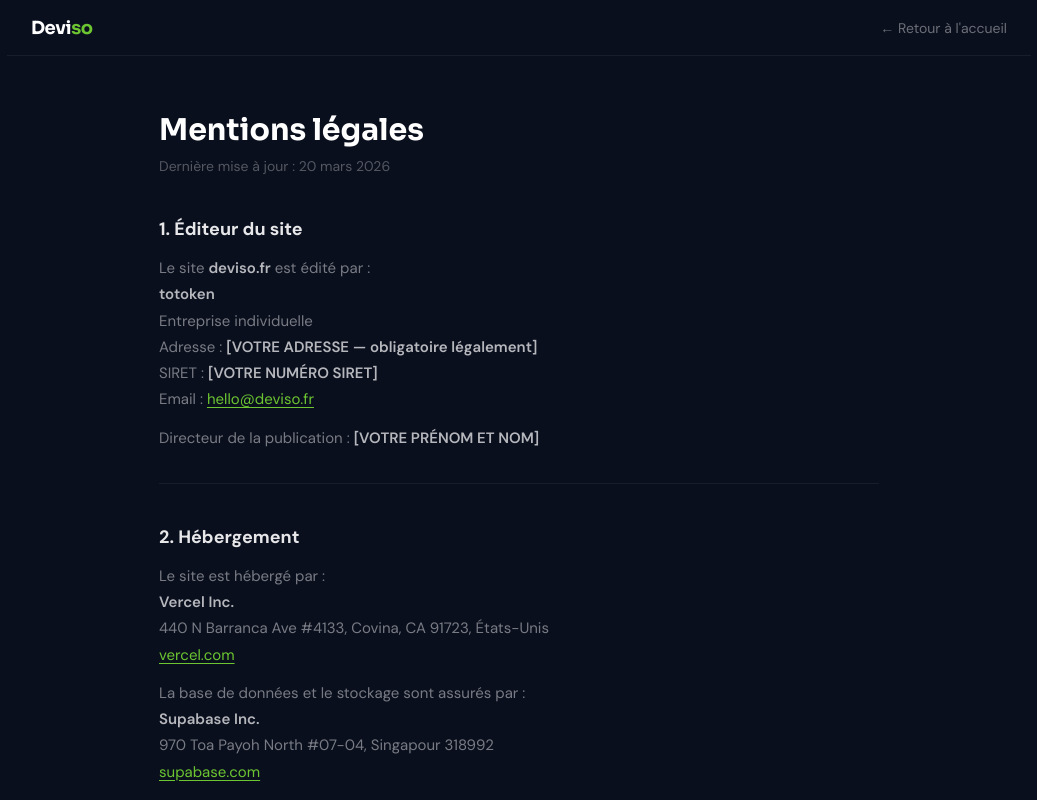
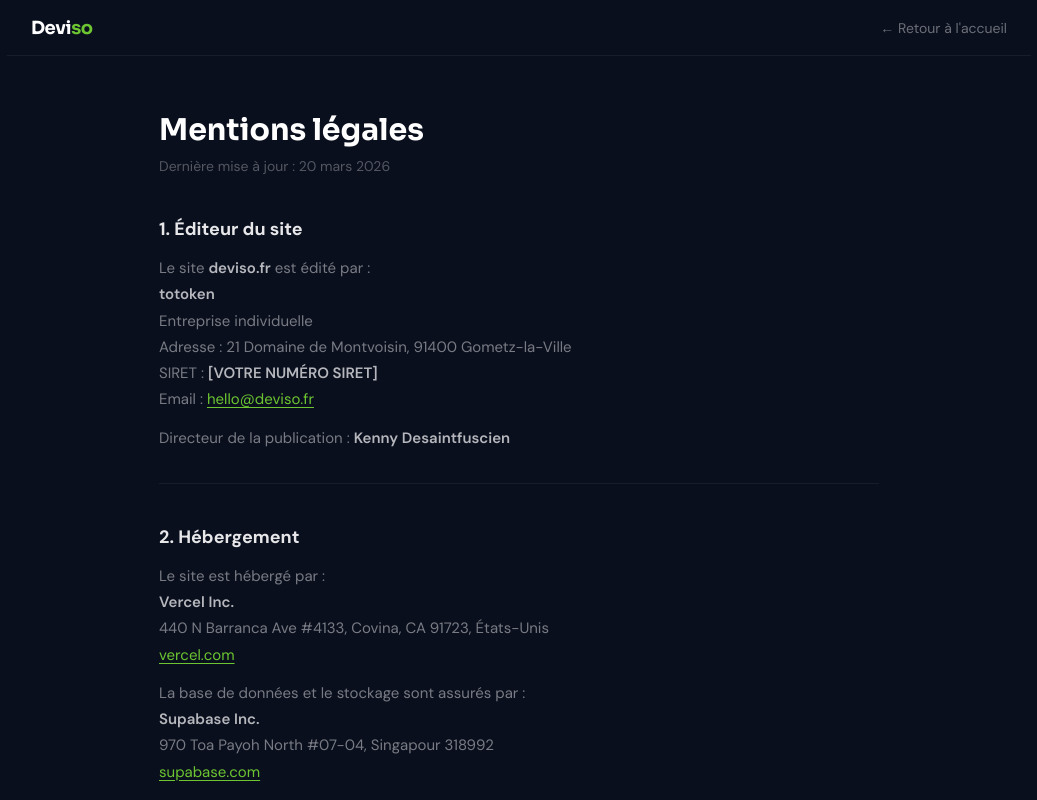
Before and after one commit to Totoken91/Devis-Pro, a Next.js app: page /mentions-legales in a window 1280 px wide. Shown: the top 800 px of the page, without its empty margins (121-1158 px from the left). Built offline with nearby package versions, Linux system fonts and the light colour scheme.

Commit message:
docs: remplir adresse et directeur de publication dans mentions légales

```diff
--- a/src/app/mentions-legales/page.tsx
+++ b/src/app/mentions-legales/page.tsx
@@ -13,12 +13,12 @@ export default function MentionsLegalesPage() {
         Le site <strong>deviso.fr</strong> est édité par :<br />
         <strong>totoken</strong><br />
         Entreprise individuelle<br />
-        Adresse : <strong>[VOTRE ADRESSE — obligatoire légalement]</strong><br />
+        Adresse : 21 Domaine de Montvoisin, 91400 Gometz-la-Ville<br />
         SIRET : <strong>[VOTRE NUMÉRO SIRET]</strong><br />
         Email : <a href="mailto:hello@deviso.fr">hello@deviso.fr</a>
       </p>
       <p>
-        Directeur de la publication : <strong>[VOTRE PRÉNOM ET NOM]</strong>
+        Directeur de la publication : <strong>Kenny Desaintfuscien</strong>
       </p>
 
       <hr />
```
